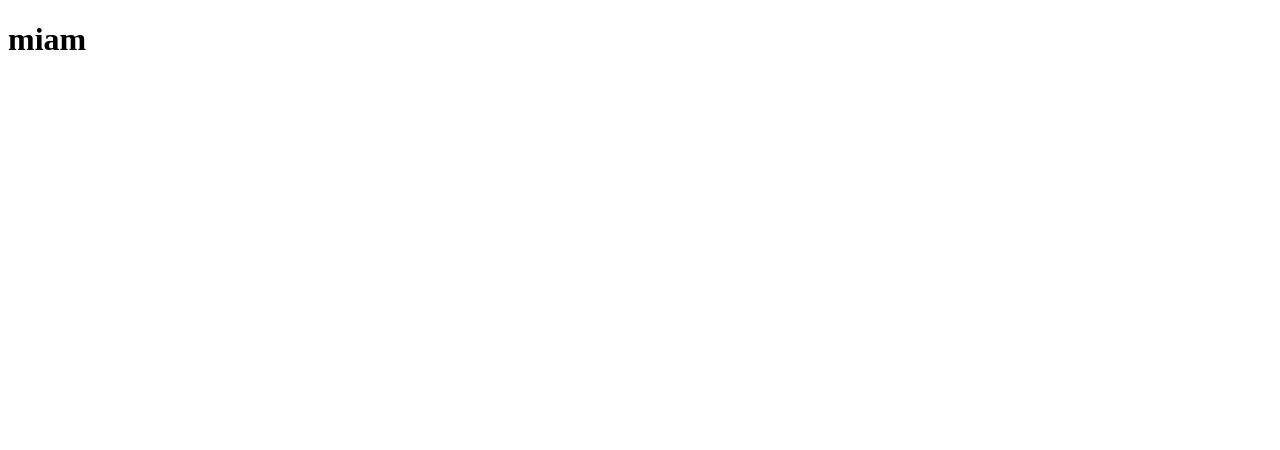
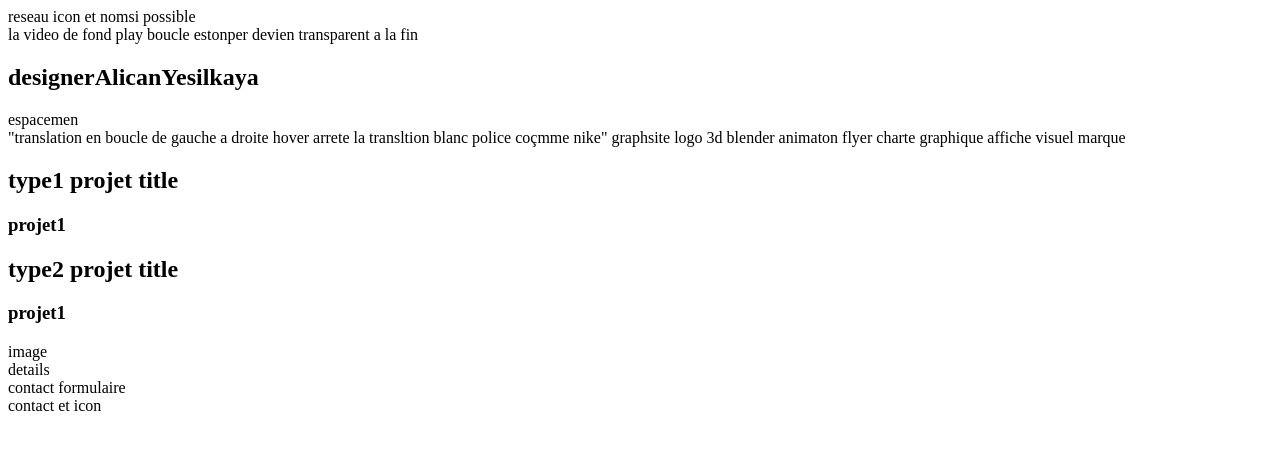
Before and after one commit to alicanv01/portfolio, a plain HTML site: page index.html in a window 1280 px wide. Drawn offline with Linux system fonts and the light colour scheme.

Commit message:
avancement structure html

```diff
--- a/index.html
+++ b/index.html
@@ -1,11 +1,66 @@
 <!DOCTYPE html>
-<html>
-  <head>
+<html lang="en">
 
-  </head>
-  <body>
+<head>
+  <meta charset="UTF-8">
+  <meta name="viewport" content="width=device-width, initial-scale=1.0">
+  <title>Document</title>
+  <link rel="stylesheet" href="/css/style.css">
+  <script src="/js/app.js"></script>
+</head>
+
+<body>
+  <Header>
+    reseau icon et nomsi possible
+  </Header>
+  <section>
+    <div>
+      la video de fond play boucle estonper devien transparent a la fin
+    </div>
     <h1>
-      miam
+      designerAlicanYesilkaya
     </h1>
-  </body>
+    espacemen
+    <div>
+      "translation en boucle de gauche a droite
+      hover arrete la transltion
+      blanc
+      police coçmme nike"
+      graphsite logo 3d blender animaton flyer charte graphique affiche visuel marque
+    </div>
+  </section>
+
+  <section>
+    <h2>
+      type1 projet title
+    </h2>
+    <h3>
+      projet1
+    </h3>
+  </section>
+  <section>
+    <h2>
+      type2 projet title
+    </h2>
+
+    <div>
+      <h3>
+        projet1
+      </h3>
+      <div>
+        image
+      </div>
+      <div>details</div>
+    </div>
+  </section>
+  <footer>
+    <div>
+      contact formulaire
+    </div>
+    <div>
+      contact et icon
+    </div>
+  </footer>
+</body>
+
 </html>
```
Also changed, not shown: css/style.css (added), js/app.js (added).
